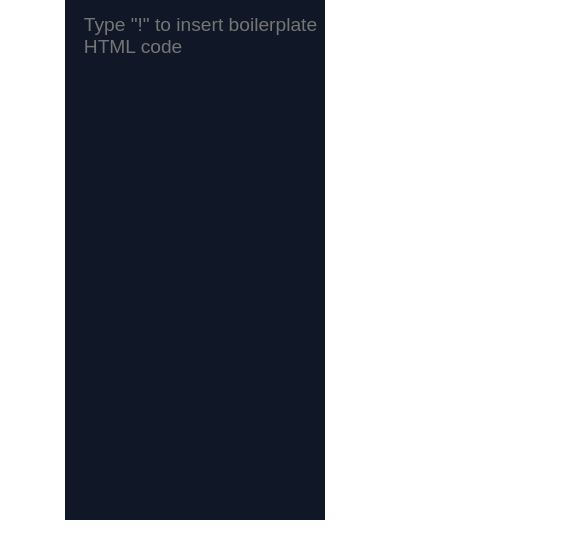
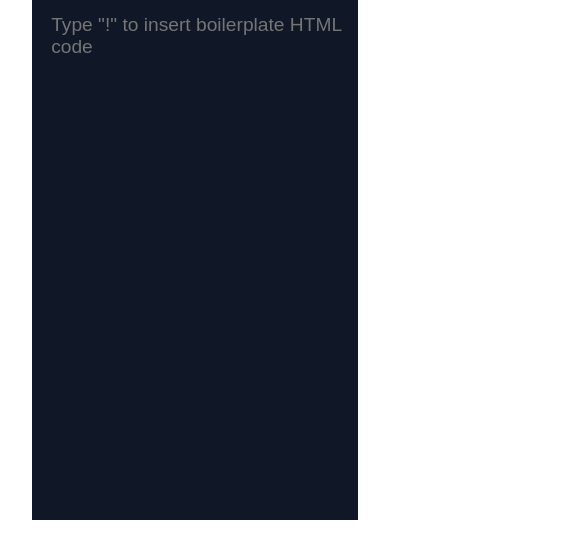
Before and after one commit to TalhaShaikh150/Code-Editor, a plain HTML site: page index.html in a window 390 px wide. Shown: the part 400-933 px from the top of the page, 585 px wide, since content can reach past the window. Drawn offline with Linux system fonts and the light colour scheme; a web font is replaced by a local one.

Commit message:
Fav Icon Added

```diff
--- a/index.html
+++ b/index.html
@@ -18,6 +18,7 @@
       rel="stylesheet"
     />
     <link rel="stylesheet" href="style.css" />
+    <link rel="icon" type="image/png" href="favicon-32x32.png" />
   </head>
 
   <body>
--- a/script.js
+++ b/script.js
@@ -39,6 +39,8 @@ function fullScreen() {
     if (window.innerWidth > 1400) {
       mainContent.classList.add("full-screen");
     }
+
+
   });
 }
 
@@ -168,7 +170,6 @@ document.addEventListener("DOMContentLoaded", () => {
   starterCode();
   menuToggle();
   fullScreen();
-  // generateJsCode();
   generateCssCode();
   generateHtmlCode();
   previewPage();
--- a/style.css
+++ b/style.css
@@ -111,7 +111,6 @@
   }
 
   .run-btn:hover {
-    cursor: not-allowed;
     background-color: #0b3693;
     transform: scale(1.2);
   }
@@ -284,3 +283,9 @@
       height: 73.2vh;
     }
   }
+  @media screen and (max-width:400px) {
+    main{
+      width: 100%;
+      height: 100vh;
+    }
+  }
```
Also changed, not shown: favicon-32x32.png (added).
